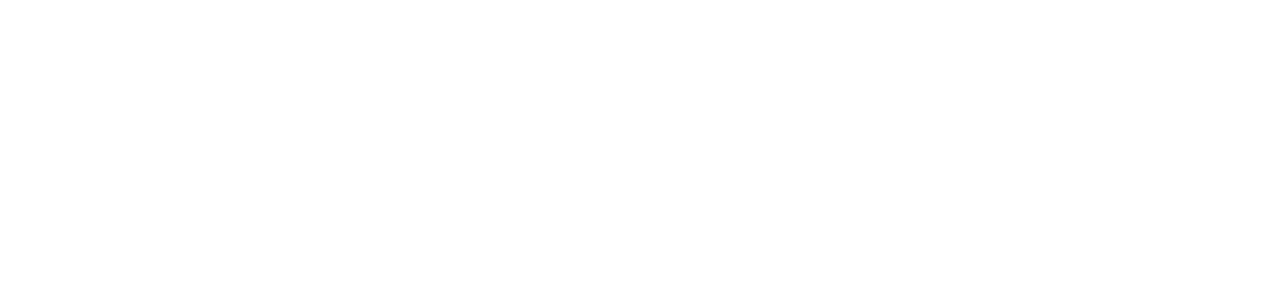
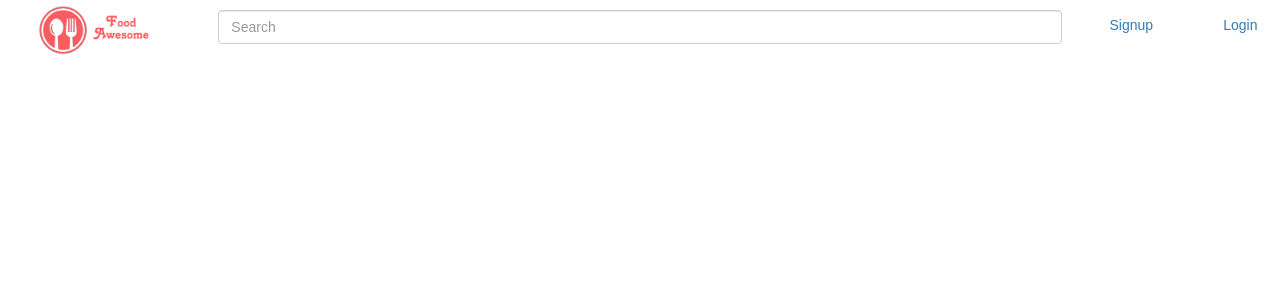
Before and after one commit to dheamariesta/food-awesome, a React (Create React App) app in the folder food-awesome/: page / in a window 1280 px wide. Shown: the top 300 px of the page. Built offline with nearby package versions, Linux system fonts and the light colour scheme.

Commit message:
done header on react

```diff
--- a/food-awesome/public/index.html
+++ b/food-awesome/public/index.html
@@ -19,6 +19,7 @@
       work correctly both with client-side routing and a non-root public URL.
       Learn how to configure a non-root public URL by running `npm run build`.
     -->
+    <link href="http://cdnjs.cloudflare.com/ajax/libs/twitter-bootstrap/3.3.4/css/bootstrap.min.css" rel="stylesheet" media="screen">
     <title>React App</title>
   </head>
   <body>
--- a/food-awesome/src/Components/App/App.js
+++ b/food-awesome/src/Components/App/App.js
@@ -1,12 +1,12 @@
 import React, { Component } from 'react';
-
+import Header from '../Header/Header';
 import './App.css';
 
 class App extends Component {
   render() {
     return (
       <div className="App">
-
+        <Header/>
       </div>
     );
   }
--- /dev/null
+++ b/food-awesome/src/Components/Header/Header.css
@@ -0,0 +1,18 @@
+.header{
+  height: 100%;
+  display: flex;
+}
+
+.col-sm-2 img{
+  height: 50px;
+  margin: 5px 0 0 5px;
+}
+.col-sm-8 input{
+  width: 100%;
+  margin-top: 10px;
+  display: block;
+}
+
+.col-sm-1{
+  margin-top:15px;
+}
--- a/food-awesome/src/Components/Header/Header.js
+++ b/food-awesome/src/Components/Header/Header.js
@@ -1,16 +1,28 @@
 import React, { Component } from 'react';
 
-//import './Header.css';
+import './Header.css';
+import logo from './logo.png'
 
 class Header extends Component {
   render() {
     return (
-      <div className="Header">
-
+      <div className="row header">
+        <div className="col-sm-2">
+          <img src={logo} />
+        </div>
+        <div className="col-sm-8">
+          <input type="text" className="form-control" id="exampleInputEmail1" placeholder="Search" />
+        </div>
+        <div className="col-sm-1">
+          <a href="#" id="signup">Signup</a>
+        </div>
+        <div className="col-sm-1">
+          <a href="#">Login</a>
+        </div>
 
       </div>
+
     );
   }
 }
-
 export default Header;
```
Also changed, not shown: food-awesome/src/Components/Header/logo.png (added).
